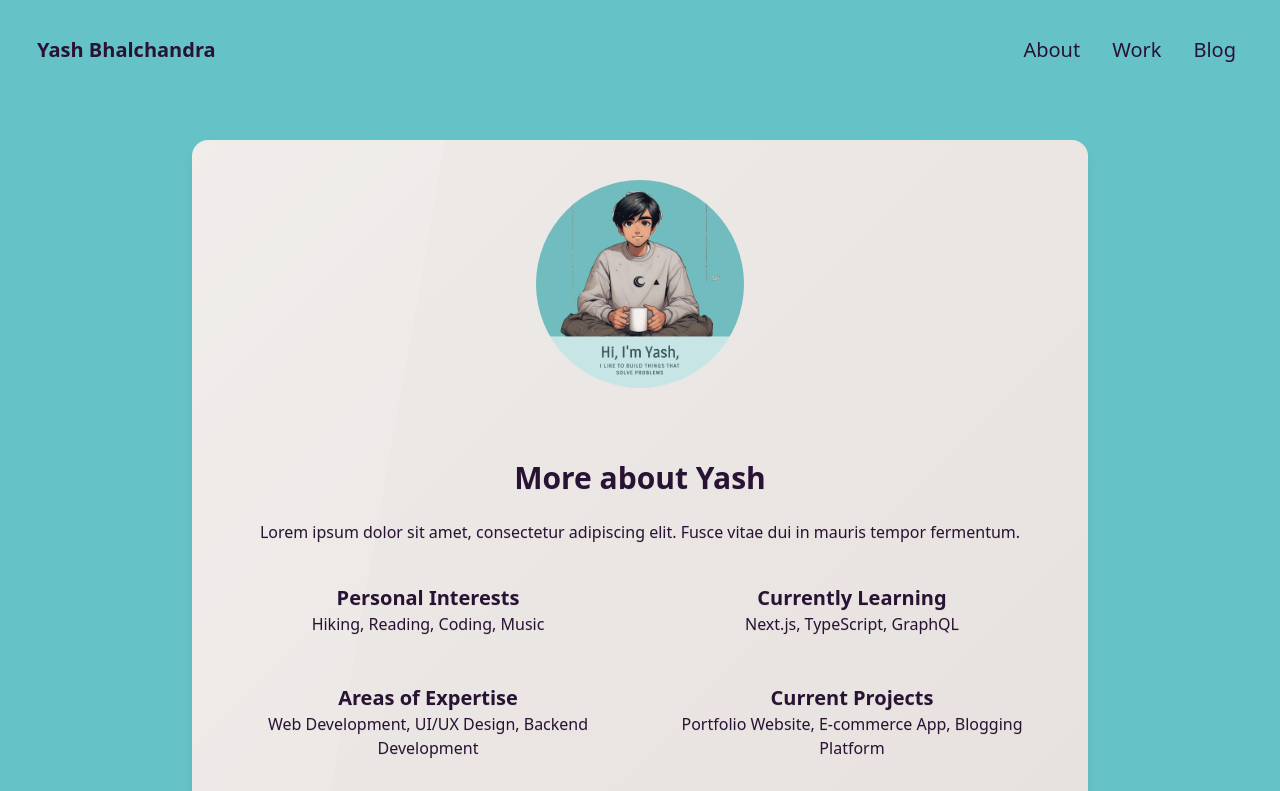
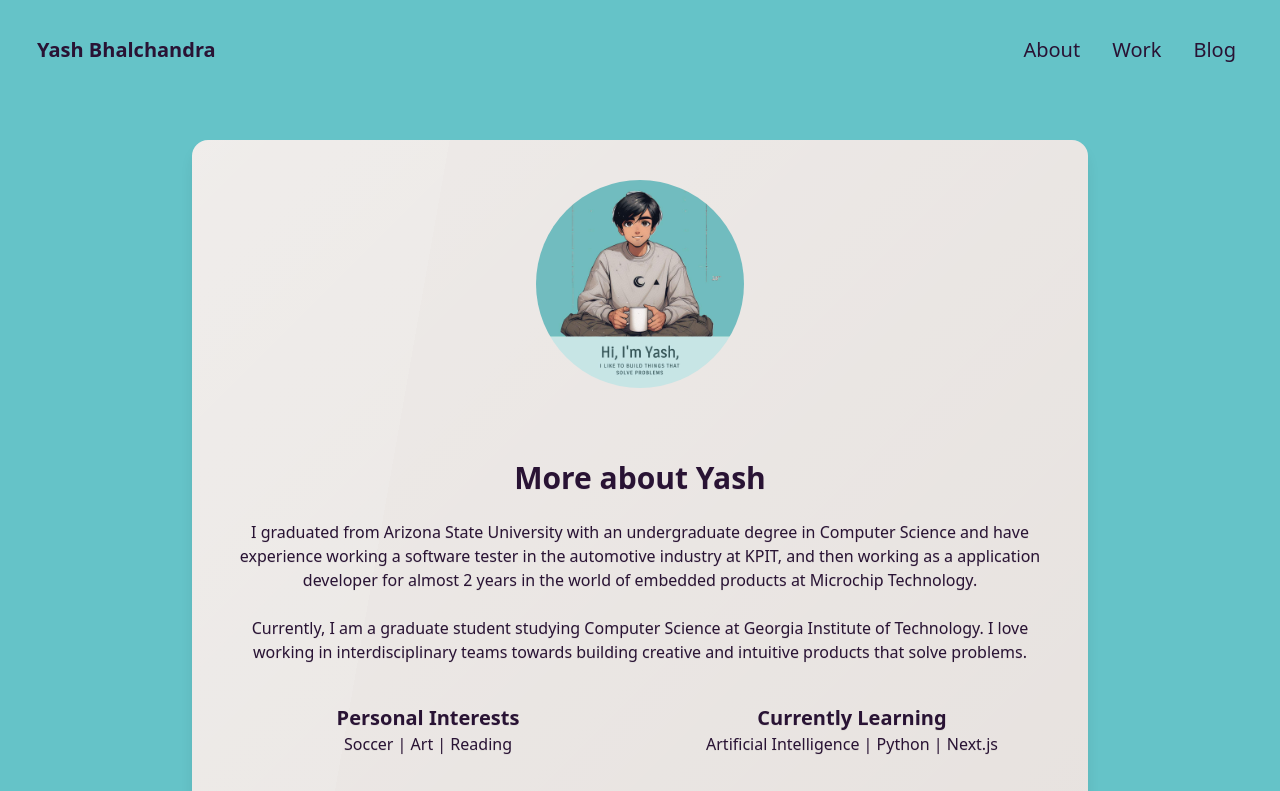
Before and after one commit to yashbhal/portfolio-web, a Next.js app: page /About in a window 1280 px wide. Shown: the top 791 px of the page. Built offline with nearby package versions, Linux system fonts and the light colour scheme.

Commit message:
Added About content

```diff
--- a/app/components/AboutCard.tsx
+++ b/app/components/AboutCard.tsx
@@ -13,25 +13,30 @@ const AboutCard = () => {
       <div className="card-body text-center">
         <h1 className="text-3xl font-bold mb-4">More about Yash</h1>
         <p className="mb-4">
-          Lorem ipsum dolor sit amet, consectetur adipiscing elit. Fusce vitae
-          dui in mauris tempor fermentum.
+          I graduated from Arizona State University with an undergraduate degree
+          in Computer Science and have experience working a software tester in
+          the automotive industry at KPIT, and then working as a application
+          developer for almost 2 years in the world of embedded products at
+          Microchip Technology.
+        </p>
+        <p className="mb-4">
+          Currently, I am a graduate student studying Computer Science at
+          Georgia Institute of Technology. I love working in interdisciplinary
+          teams towards building creative and intuitive products that solve
+          problems.
         </p>
         <div className="grid grid-cols-1 md:grid-cols-2 gap-4">
           <div className="p-4">
             <h2 className="text-xl font-semibold">Personal Interests</h2>
-            <p>Hiking, Reading, Coding, Music</p>
+            <p>Soccer | Art | Reading</p>
           </div>
           <div className="p-4">
             <h2 className="text-xl font-semibold">Currently Learning</h2>
-            <p>Next.js, TypeScript, GraphQL</p>
-          </div>
-          <div className="p-4">
-            <h2 className="text-xl font-semibold">Areas of Expertise</h2>
-            <p>Web Development, UI/UX Design, Backend Development</p>
+            <p>Artificial Intelligence | Python | Next.js</p>
           </div>
           <div className="p-4">
             <h2 className="text-xl font-semibold">Current Projects</h2>
-            <p>Portfolio Website, E-commerce App, Blogging Platform</p>
+            <p>Portfolio Website | Grocery List Generator</p>
           </div>
         </div>
       </div>
```
